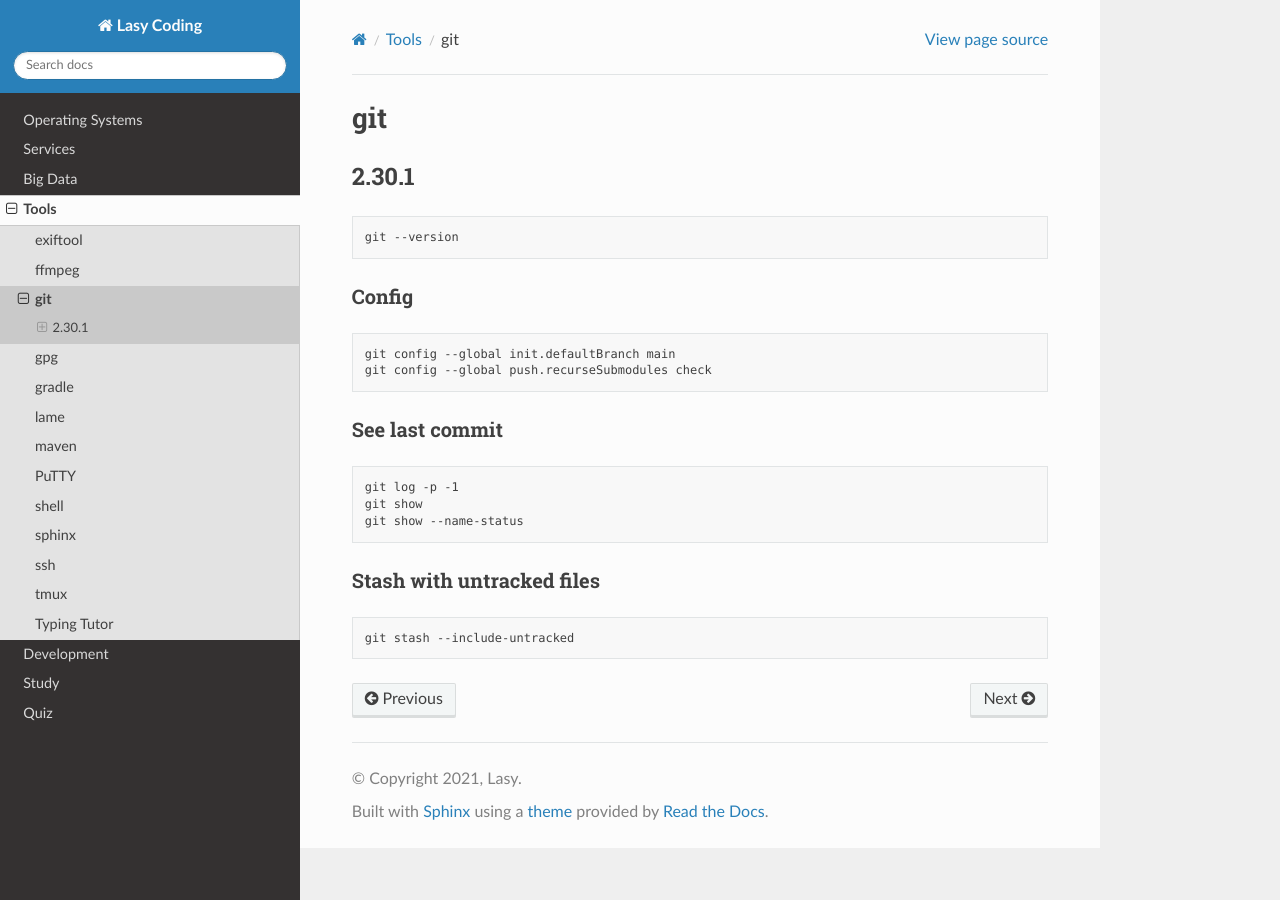
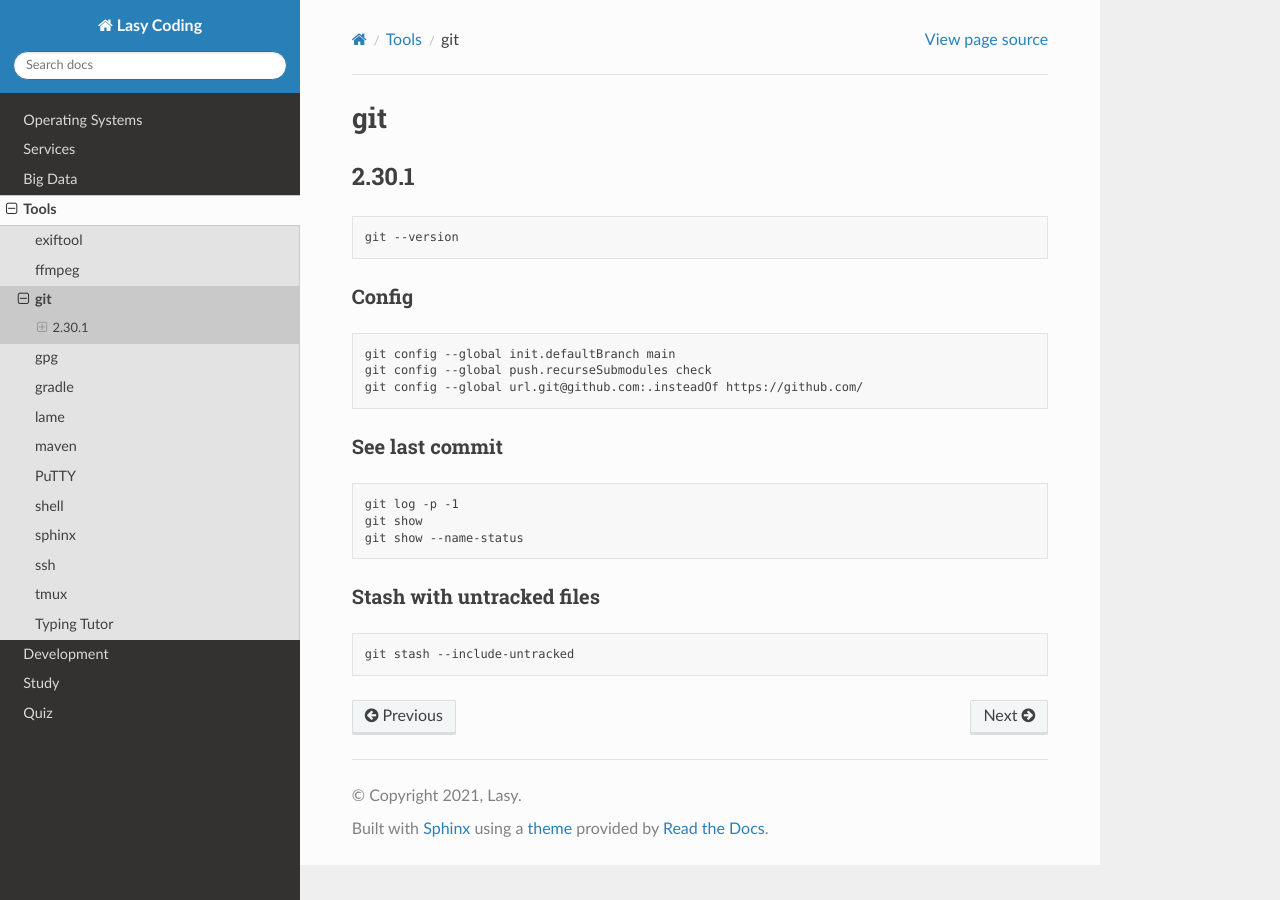
Before and after one commit to lasyard/coding, a Sphinx documentation site: the page built from docs/tools/git.md, in a window 1280 px wide. Built offline with Sphinx 7.4.7 and the Read the Docs theme 2.0.0, drawn with Linux system fonts in a browser that asks for light colours.

Commit message:
Updated docs/tools/git.

````diff
--- a/docs/tools/git.md
+++ b/docs/tools/git.md
@@ -11,6 +11,7 @@ git --version
 ```sh
 git config --global init.defaultBranch main
 git config --global push.recurseSubmodules check
+git config --global url.git@github.com:.insteadOf https://github.com/
 ```
 
 ### See last commit
````
